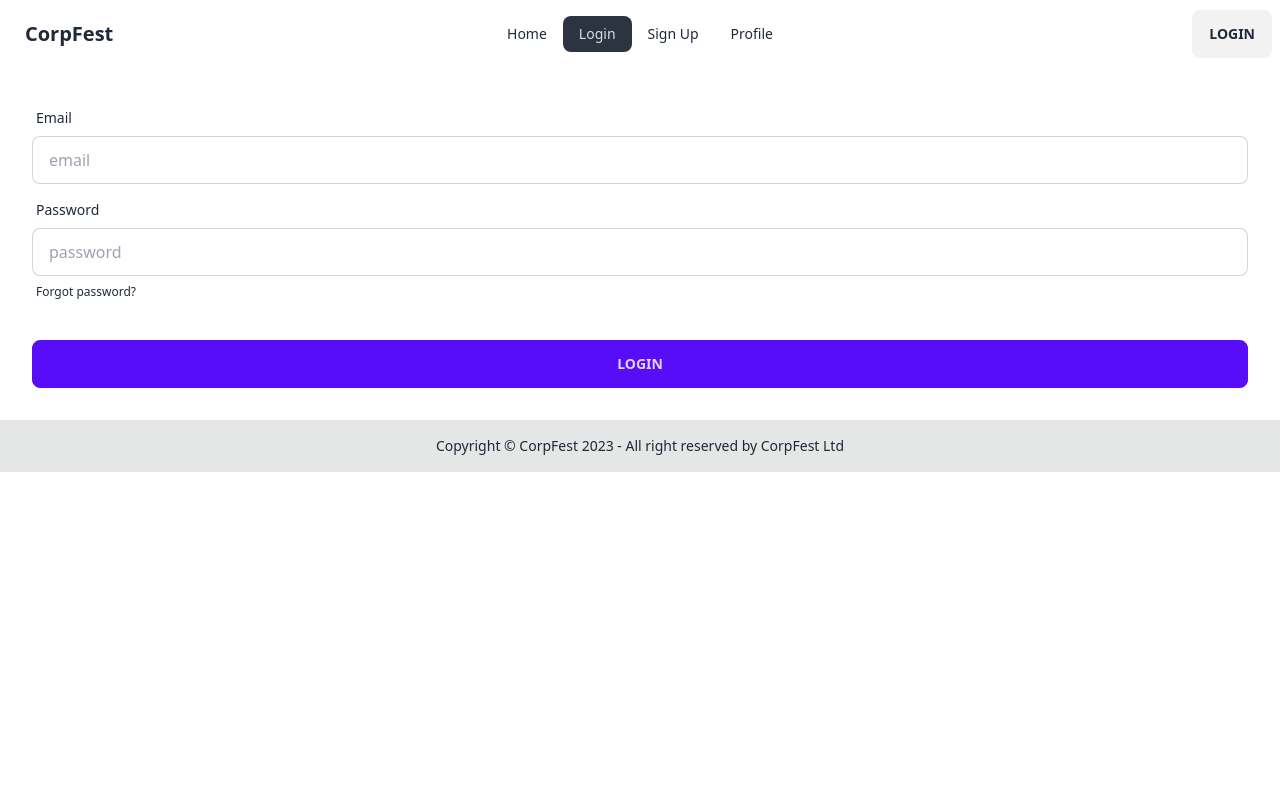
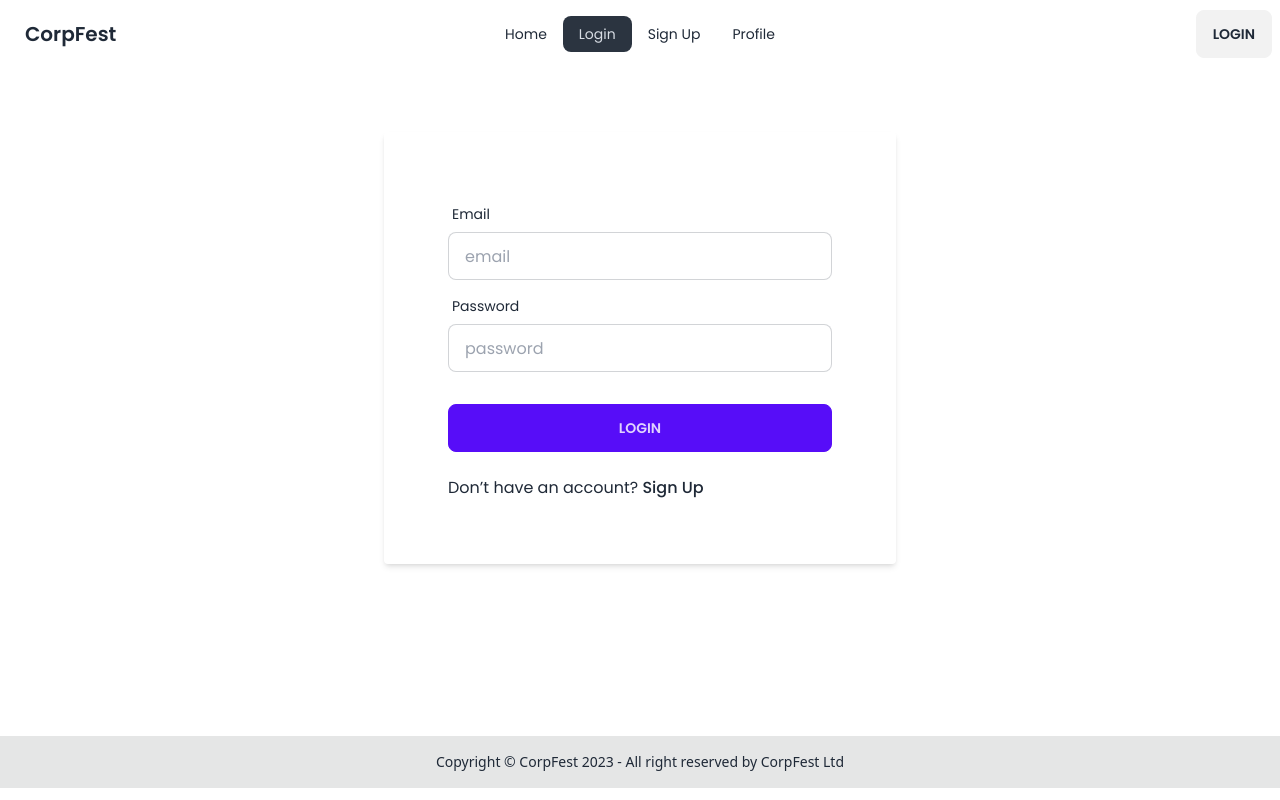
Before and after one commit to sm0bin/corpfest, a React (Vite) app: page /login in a window 1280 px wide. Built offline with nearby package versions, Linux system fonts and the light colour scheme.

Commit message:
login page and font family

```diff
--- a/src/index.css
+++ b/src/index.css
@@ -1,3 +1,5 @@
+@import url('https://fonts.googleapis.com/css2?family=Poppins:wght@400;500;600;700&display=swap');
+
 @tailwind base;
 @tailwind components;
 @tailwind utilities;
--- a/src/layouts/Root.jsx
+++ b/src/layouts/Root.jsx
@@ -4,11 +4,13 @@ import Footer from "../pages/shared/Footer";
 
 const Root = () => {
     return (
-        <div>
-            <Header></Header>
-            <Outlet></Outlet>
+        <>
+            <div className="max-w-7xl mx-auto min-h-[calc(100vh-4rem)] font-poppins">
+                <Header></Header>
+                <Outlet></Outlet>
+            </div>
             <Footer></Footer>
-        </div>
+        </>
     );
 };
 
--- a/src/pages/auth/LoginPage.jsx
+++ b/src/pages/auth/LoginPage.jsx
@@ -1,9 +1,10 @@
 import React from 'react';
+import { Link } from 'react-router-dom';
 
 const LoginPage = () => {
     return (
-        <div>
-            <form className="card-body">
+        <div className='w-2/5 shadow-md mx-auto mt-16 p-16 rounded'>
+            <form className="card-body p-0">
                 <div className="form-control">
                     <label className="label">
                         <span className="label-text">Email</span>
@@ -15,14 +16,12 @@ const LoginPage = () => {
                         <span className="label-text">Password</span>
                     </label>
                     <input type="password" placeholder="password" className="input input-bordered" required />
-                    <label className="label">
-                        <a href="#" className="label-text-alt link link-hover">Forgot password?</a>
-                    </label>
                 </div>
-                <div className="form-control mt-6">
+                <div className="form-control my-6">
                     <button className="btn btn-primary">Login</button>
                 </div>
             </form>
+            <h3>Don’t have an account? <Link className='font-medium' to="sign-up">Sign Up</Link></h3>
         </div>
     );
 };
--- a/tailwind.config.js
+++ b/tailwind.config.js
@@ -5,7 +5,11 @@ export default {
     "./src/**/*.{js,ts,jsx,tsx}",
   ],
   theme: {
-    extend: {},
+    extend: {
+      fontFamily: {
+        poppins: "'Poppins', sans-serif",
+      }
+    },
   },
   plugins: [require("daisyui")],
 }
```
Also changed, not shown: src/routes/Router.jsx (line endings or trailing spaces).
